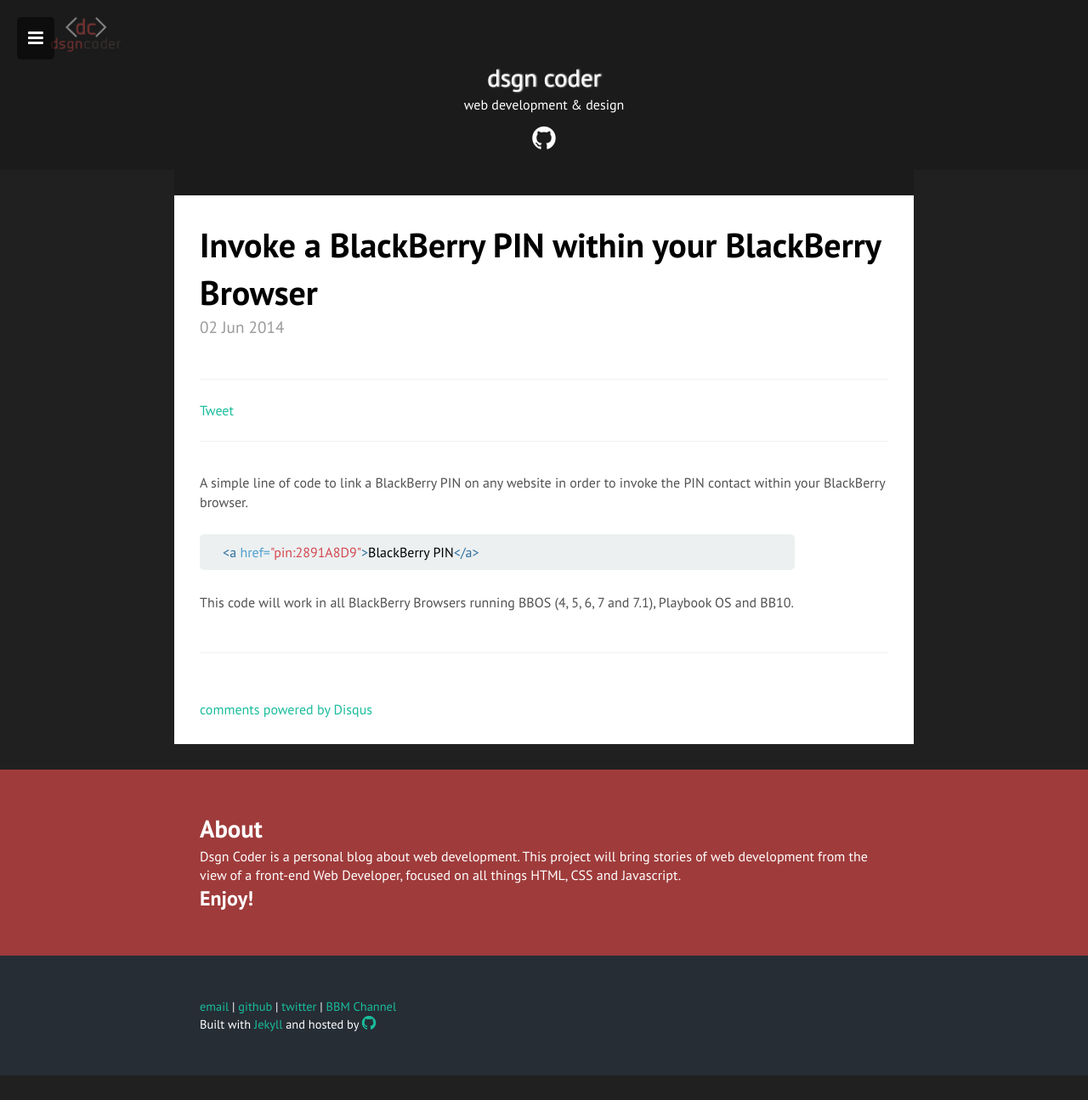
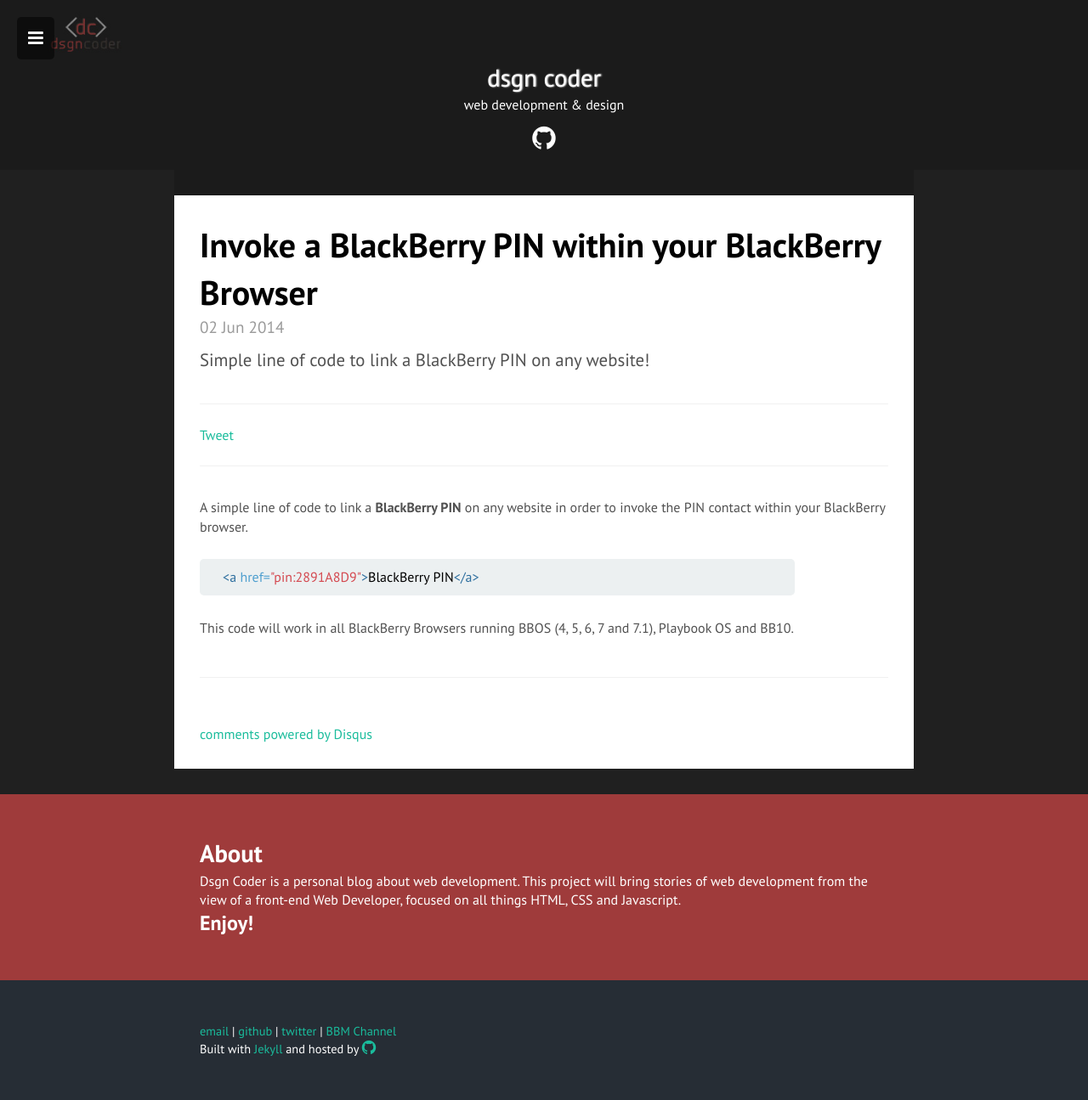
Before and after one commit to quenquen/quenquen.github.io, a Jekyll site: the page built from _posts/2014-06-02-invoke-a-blackberry-pin-within-your-blackberry-browser.markdown, in a window 1280 px wide. Shown: the whole page at 85% size. Built offline with Jekyll 4.4.1, drawn with Linux system fonts in a browser that asks for light colours; nearby versions of some CDN libraries; comment, search, counter and statistics services are not loaded; before the commit the page ends 1266 px from its top, so only the background shows below that.

Commit message:
Update 2014-06-02-invoke-a-blackberry-pin-within-your-blackberry-browser.markdown
Added excerpt.

```diff
--- a/_posts/2014-06-02-invoke-a-blackberry-pin-within-your-blackberry-browser.markdown
+++ b/_posts/2014-06-02-invoke-a-blackberry-pin-within-your-blackberry-browser.markdown
@@ -4,9 +4,10 @@
 layout: post
 tags: [coding, blackberry, bbm]
 categories: [Coding, BlackBerry]
+excerpt: Simple line of code to link a BlackBerry PIN on any website!
 permalink: invoke-blackberry-pin-on-browser
 ---
-A simple line of code to link a BlackBerry PIN on any website in order to invoke the PIN contact within your BlackBerry browser.
+A simple line of code to link a **BlackBerry PIN** on any website in order to invoke the PIN contact within your BlackBerry browser.
 
 {% highlight html %}
 
```
